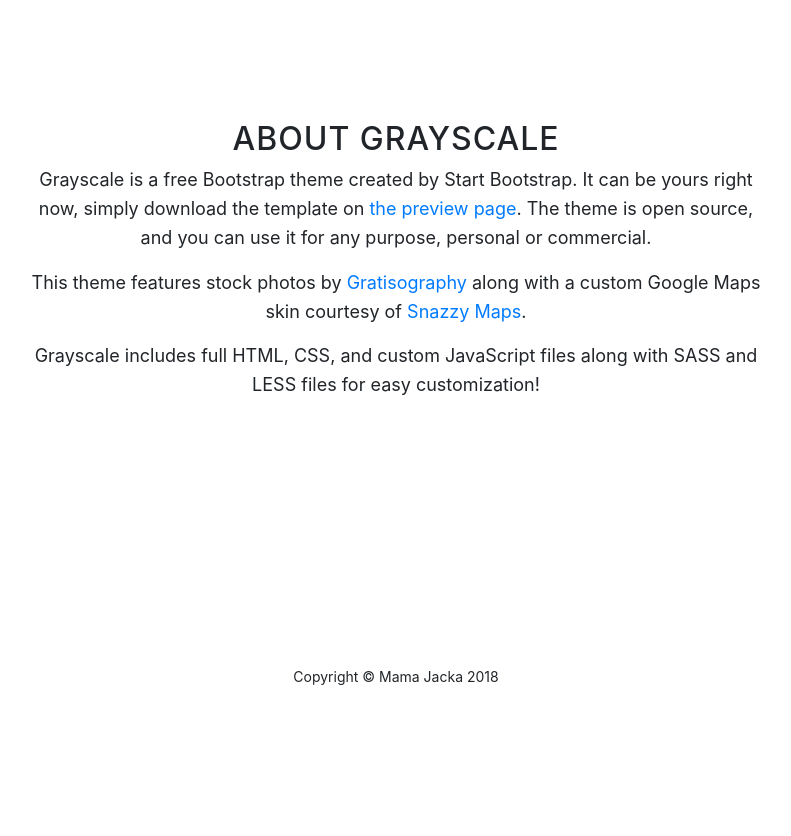
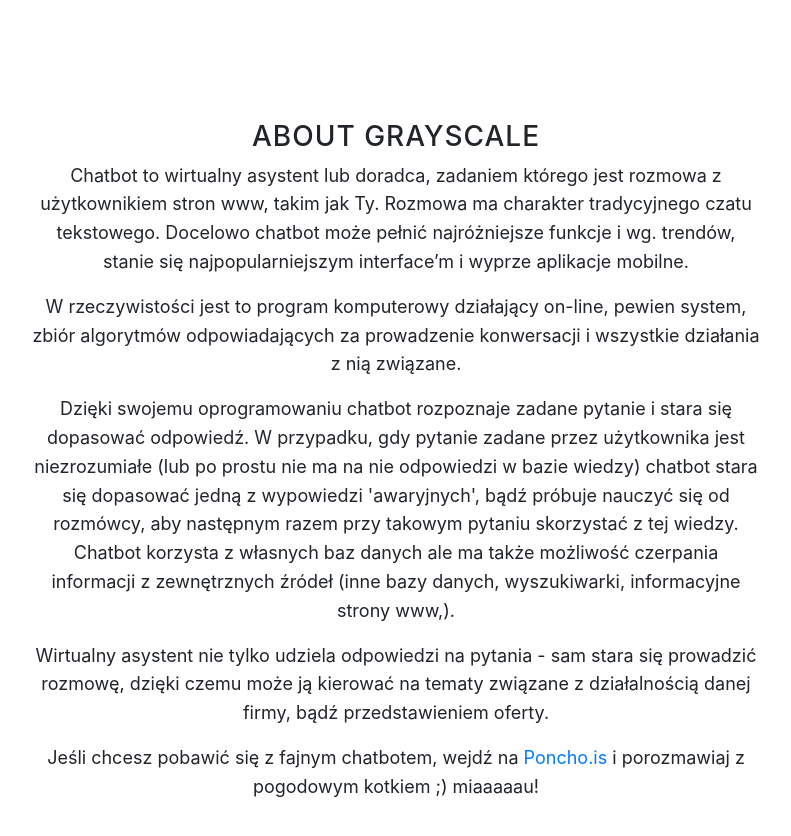
Before and after one commit to dealee/dealee.github.io, a website with bundled scripts: page index.html in a window 1280 px wide. Shown: the part 880-1716 px from the top of the page, without its empty margins (244-1035 px from the left). Before the commit the page ends 1618 px from the top, so only its background shows below. Built offline with nearby package versions, Linux system fonts and the light colour scheme.

Commit message:
Testowanie

```diff
--- a/index.html
+++ b/index.html
@@ -64,14 +64,13 @@
       <div class="container">
         <div class="row">
           <div class="col-lg-8 mx-auto">
-            <h2>About Grayscale</h2>
-            <p>Grayscale is a free Bootstrap theme created by Start Bootstrap. It can be yours right now, simply download the template on
-              <a href="http://startbootstrap.com/template-overviews/grayscale/">the preview page</a>. The theme is open source, and you can use it for any purpose, personal or commercial.</p>
-            <p>This theme features stock photos by
-              <a href="http://gratisography.com/">Gratisography</a>
-              along with a custom Google Maps skin courtesy of
-              <a href="http://snazzymaps.com/">Snazzy Maps</a>.</p>
-            <p>Grayscale includes full HTML, CSS, and custom JavaScript files along with SASS and LESS files for easy customization!</p>
+            <h3>About Grayscale</h3>
+            <p>Chatbot to wirtualny asystent lub doradca, zadaniem którego jest rozmowa z użytkownikiem stron www, takim jak Ty. Rozmowa ma charakter tradycyjnego czatu tekstowego. Docelowo chatbot może pełnić najróżniejsze funkcje i wg. trendów, stanie się najpopularniejszym interface’m i wyprze  aplikacje mobilne.
+
+<p>W rzeczywistości jest to program komputerowy działający on-line, pewien system, zbiór algorytmów odpowiadających za prowadzenie konwersacji i wszystkie działania z nią związane.</p>
+<p>Dzięki swojemu oprogramowaniu chatbot rozpoznaje zadane pytanie i stara się dopasować odpowiedź. W przypadku, gdy pytanie zadane przez użytkownika jest niezrozumiałe (lub po prostu nie ma na nie odpowiedzi w bazie wiedzy) chatbot stara się dopasować jedną z wypowiedzi 'awaryjnych', bądź próbuje nauczyć się od rozmówcy, aby następnym razem przy takowym pytaniu skorzystać z tej wiedzy. Chatbot korzysta z własnych baz danych ale ma także możliwość czerpania informacji z zewnętrznych źródeł (inne bazy danych, wyszukiwarki, informacyjne strony www,).</p>
+<p>Wirtualny asystent nie tylko udziela odpowiedzi na pytania - sam stara się prowadzić rozmowę, dzięki czemu może ją kierować na tematy związane z działalnością danej firmy, bądź przedstawieniem oferty.</p>
+<p>Jeśli chcesz pobawić się z fajnym chatbotem, wejdź na <a href="https://poncho.is/">Poncho.is</a> i porozmawiaj z pogodowym kotkiem ;) miaaaaau!</p>
           </div>
         </div>
       </div>
```
